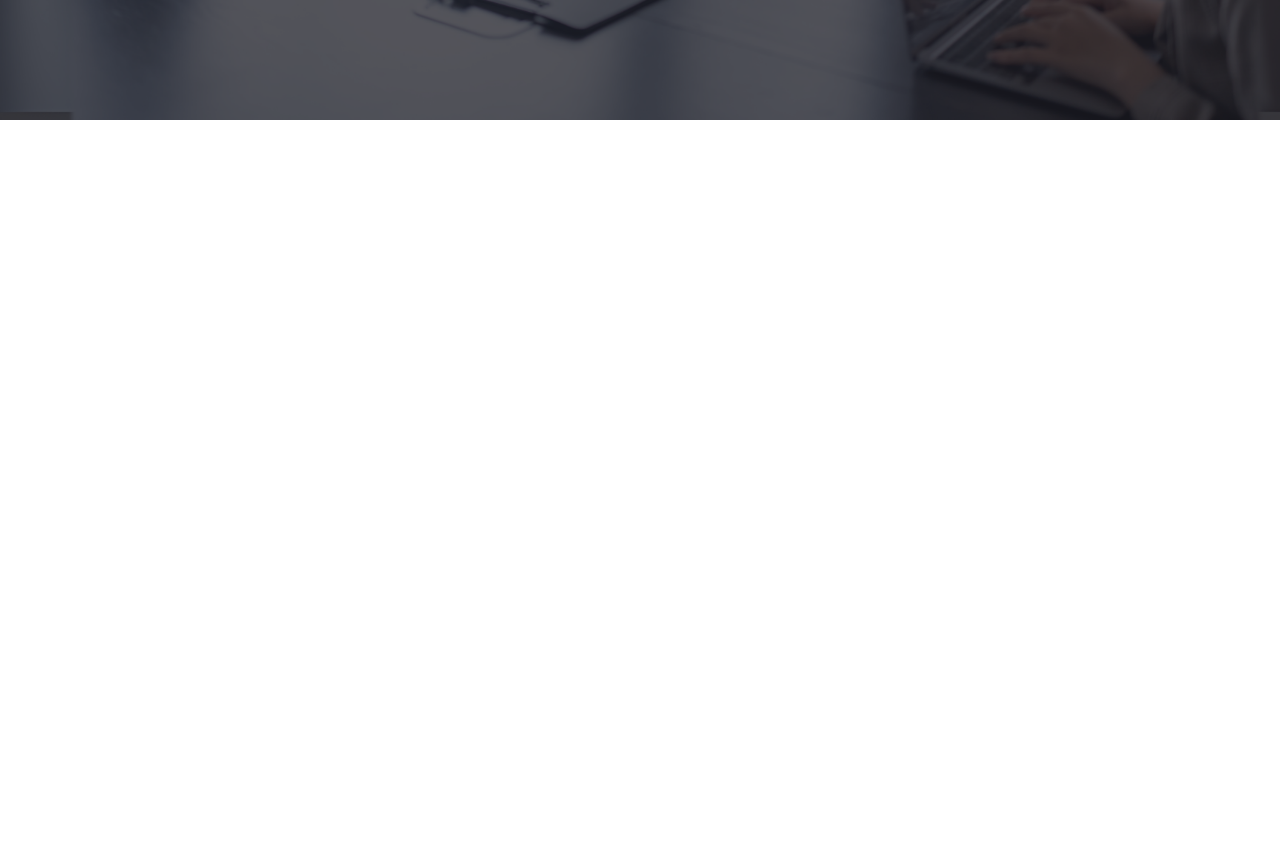
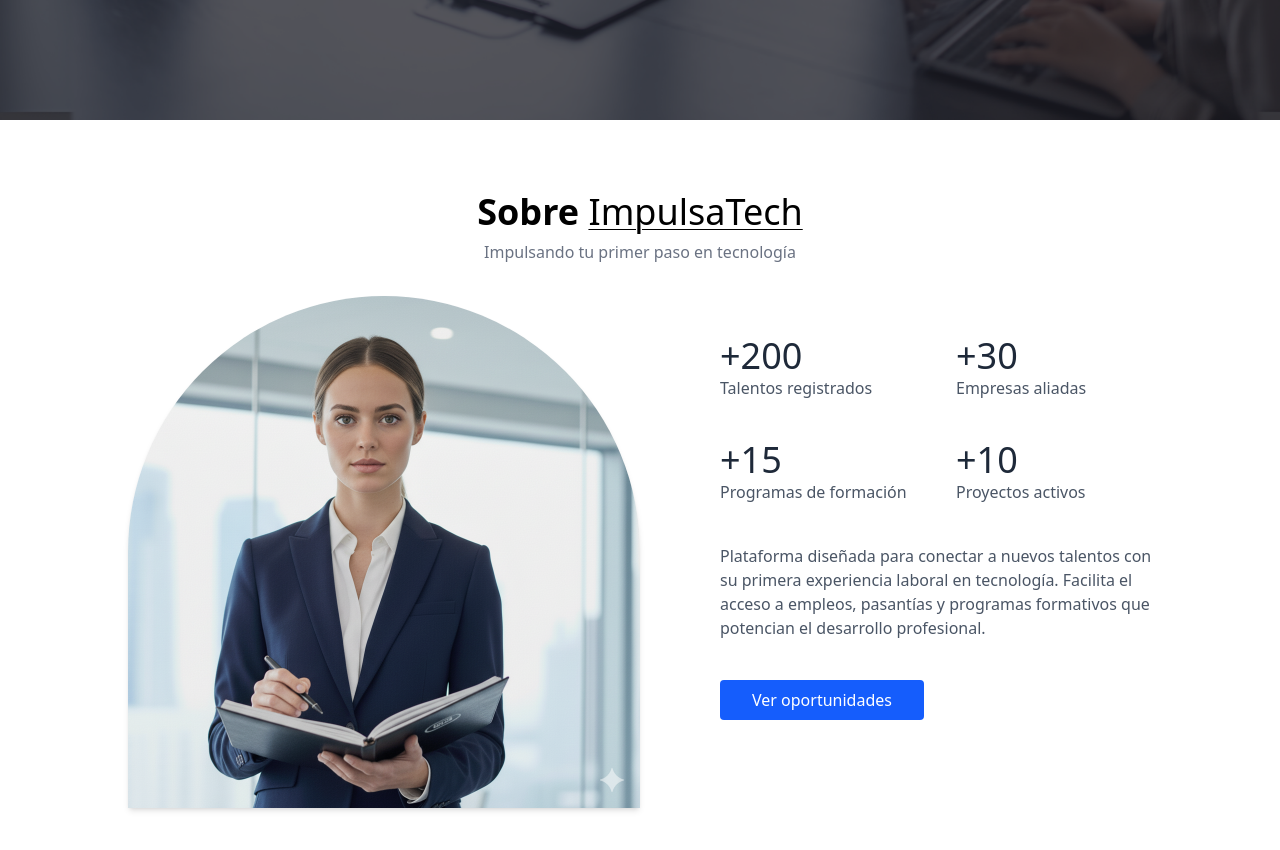
Before and after one commit to almendrasmaria/impulsa-tech, a React (Vite) app: page / in a window 1280 px wide. Shown: the part 680-1530 px from the top of the page. Before the commit the page ends 816 px from the top, so only its background shows below. Built offline with nearby package versions, Linux system fonts and the light colour scheme.

Commit message:
Agregar componente About y actualizar App para incluirlo

```diff
--- a/src/App.tsx
+++ b/src/App.tsx
@@ -1,9 +1,10 @@
-import { Header } from "./components";
+import { Header, About } from "./components";
 
 function App() {
   return (
     <div className='w-full overflow-hidden'>
       <Header/>
+      <About/>
     </div>
   );
 }
--- /dev/null
+++ b/src/components/About.tsx
@@ -0,0 +1,43 @@
+const About = () => {
+  return (
+    <div
+      className="flex flex-col items-center justify-center container mx-auto p-14 md:px-20 lg:px-32 w-full overflow-hidden">
+      <h1 className="text-2xl sm:text-4xl font-bold mb-2 text-center">
+        Sobre <span className="underline underline-offset-4 decoration-1 font-light"> ImpulsaTech</span>
+      </h1>
+      <p className="text-gray-500 max-w-80 text-center mb-8">
+        Impulsando tu primer paso en tecnología
+      </p>
+      <div className="flex flex-col md:flex-row items-center md:items-start md:gap-20">
+        <img src="images/about-section.png" alt="" className="w-full sm:w-1/2 max-w-lg rounded-t-full shadow-md" />
+        <div className="flex flex-col items-center md:items-start mt-10 text-gray-600">
+          <div className="grid grid-cols-2 gap-6 md:gap-10 w-full 2xl:pr-28">
+            <div>
+              <p className="text-4xl font-medium text-gray-800">+200</p>
+              <p>Talentos registrados</p>
+            </div>
+            <div>
+              <p className="text-4xl font-medium text-gray-800">+30</p>
+              <p>Empresas aliadas</p>
+            </div>
+            <div>
+              <p className="text-4xl font-medium text-gray-800">+15</p>
+              <p>Programas de formación</p>
+            </div>
+            <div>
+              <p className="text-4xl font-medium text-gray-800">+10</p>
+              <p>Proyectos activos</p>
+            </div>
+          </div>
+          <p className="my-10 max-w-lg">
+            Plataforma diseñada para conectar a nuevos talentos con su primera experiencia laboral en tecnología.
+            Facilita el acceso a empleos, pasantías y programas formativos que potencian el desarrollo profesional.
+          </p>
+          <button className="bg-blue-600 text-white px-8 py-2 rounded hover:bg-blue-700 transition-colors">Ver oportunidades</button>
+        </div>
+      </div>
+    </div>
+  );
+};
+
+export default About;
--- a/src/components/index.ts
+++ b/src/components/index.ts
@@ -2,3 +2,4 @@
 export { default as Button } from './Button'
 export { default as Navbar } from './Navbar';
 export { default as Header } from './Header';
+export { default as About } from './About';
```
